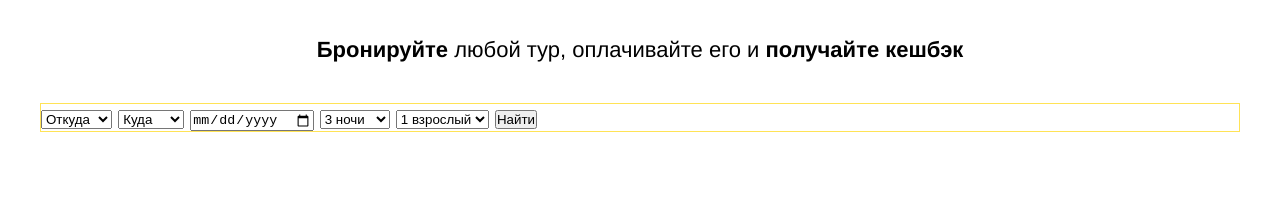
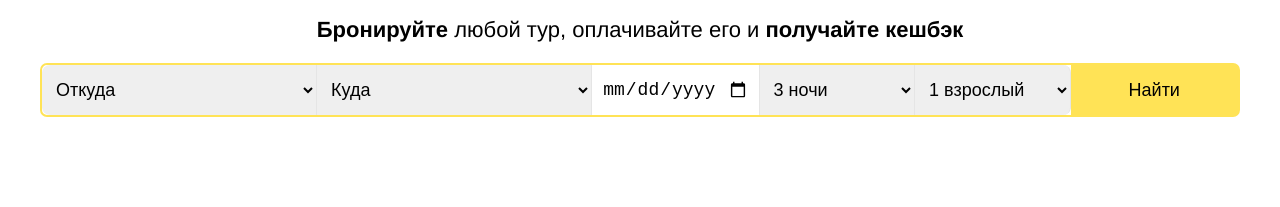
Before and after one commit to yrssl01/yandex-web, a plain HTML site: page travel.html in a window 1280 px wide. Shown: the part 145-352 px from the top of the page. Drawn offline with Linux system fonts and the light colour scheme.

Commit message:
travel form added [html, css]

```diff
--- a/assets/styles/travel.css
+++ b/assets/styles/travel.css
@@ -72,6 +72,10 @@ body {
   font-size: 15px;
 }
 
+.login-btn:hover {
+  background-color: #ebe9e4;
+}
+
 .container {
   width: 1200px;
   display: flex;
@@ -109,11 +113,11 @@ body {
   display: flex;
   flex-direction: column;
   align-items: center;
+  gap: 20px;
 }
 
 .container .container-main > div {
   font-size: 22px;
-  margin: 20px 0px;
 }
 
 .container .container-main > div b {
@@ -122,7 +126,65 @@ body {
 
 .container-main .inputs {
   width: 100%;
-  border: 1px solid #ffe356;
+  border: 2px solid #ffe356;
+  border-radius: 7px;
+}
+
+.form-inline {
+  display: flex;
+  flex-flow: row wrap;
+  align-items: center;
+}
+
+.form-inline input {
+  vertical-align: middle;
+  width: 14%;
+  padding: 10px;
+  height: 50px;
+  border: none;
+  font-size: 18px;
+  border-right: 1px solid #e5e5e5;
+}
+
+select.soflow {
+  -webkit-appearance: button;
+  height: 50px;
+  font-size: 18px;
+  border-right: 1px solid #e5e5e5;
+  border-top: 0;
+  border-bottom: 0;
+  border-left: 0;
+  overflow: hidden;
+  padding: 5px 10px;
+  white-space: nowrap;
+}
+
+select.left {
+  border-top-left-radius: 8px;
+  border-bottom-left-radius: 8px;
+}
+
+select.right {
+  border-top-right-radius: 8px;
+  border-bottom-right-radius: 8px;
+}
+
+select.soflow.wide {
+  min-width: 23%;
+}
+
+select.soflow.tight {
+  width: 13%;
+}
+
+.form-inline button.submit {
+  padding: 10px 30px;
+  background-color: #ffe356;
+  font-size: 18px;
+  border: none;
+  height: 50px;
+  cursor: pointer;
+  width: 14%;
 }
 
 .container .container-main .details {
--- a/travel.html
+++ b/travel.html
@@ -412,30 +412,30 @@
           <b>Бронируйте</b> любой тур, оплачивайте его и <b>получайте кешбэк</b>
         </div>
         <div class="inputs">
-          <form action="">
-            <select name="" id="">
+          <form action="" class="booking-form form-inline">
+            <select class="soflow wide left" name="" id="">
               <option selected>Откуда</option>
               <option value="">Алматы</option>
               <option value="">Астана</option>
             </select>
-            <select name="" id="">
+            <select class="soflow wide" name="" id="">
               <option selected>Куда</option>
               <option value="">Египет</option>
               <option value="">ОАЭ</option>
               <option value="">Россия</option>
             </select>
-            <input type="date" name="" id="" />
-            <select name="" id="">
+            <input type="date" name="" id="" placeholder="Когда" />
+            <select class="soflow tight" name="" id="">
               <option selected value="">3 ночи</option>
               <option value="">5 ночей</option>
               <option value="">7 ночей</option>
             </select>
-            <select name="" id="">
+            <select class="soflow tight right" name="" id="">
               <option selected value="">1 взрослый</option>
               <option value="">2 взрослых</option>
               <option value="">3 взрослых</option>
             </select>
-            <button>Найти</button>
+            <button class="submit">Найти</button>
           </form>
         </div>
         <div class="details">
```
